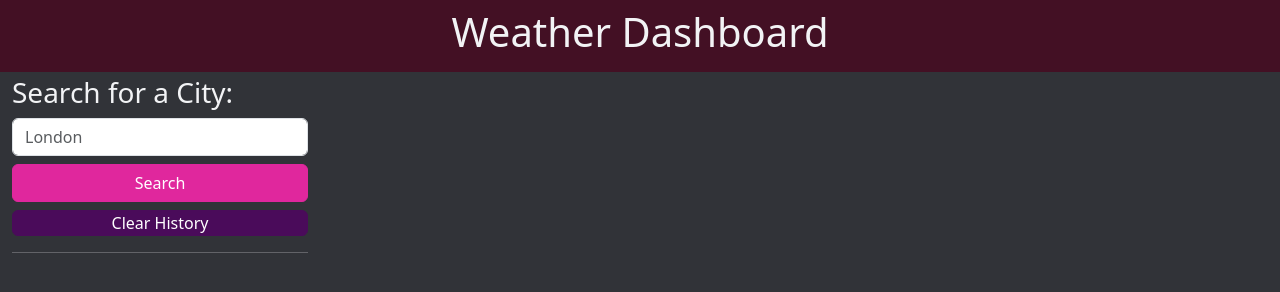
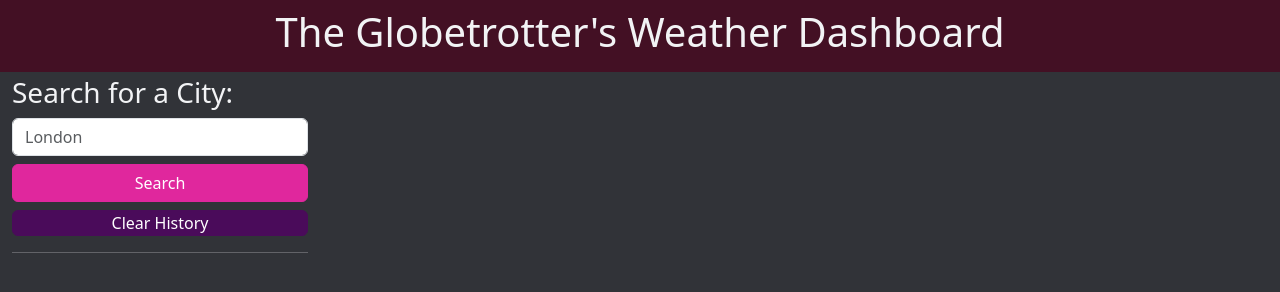
Before and after one commit to applepieorchard/the-globetrotters-weather-dashboard, a plain HTML site: page index.html in a window 1280 px wide. Drawn offline with nearby package versions, Linux system fonts and the light colour scheme.

Commit message:
Changed name of the dashboard in all appropriate locations in the index and readme

```diff
--- a/index.html
+++ b/index.html
@@ -12,12 +12,12 @@
     crossorigin="anonymous"
   />
   <link rel="stylesheet" href="./assets/css/style.css"/>
-  <title>Weather Dashboard</title>
+  <title>The Globetrotter's Weather Dashboard</title>
 </head>
 
 <body>
   <header class="container-fluid text-center p-2 weather-header">
-    <h1>Weather Dashboard</h1>
+    <h1>The Globetrotter's Weather Dashboard</h1>
   </header>
 
   <main class="container-fluid" style="max-width: 1400px">
```
Also changed, not shown: 1 other file.
